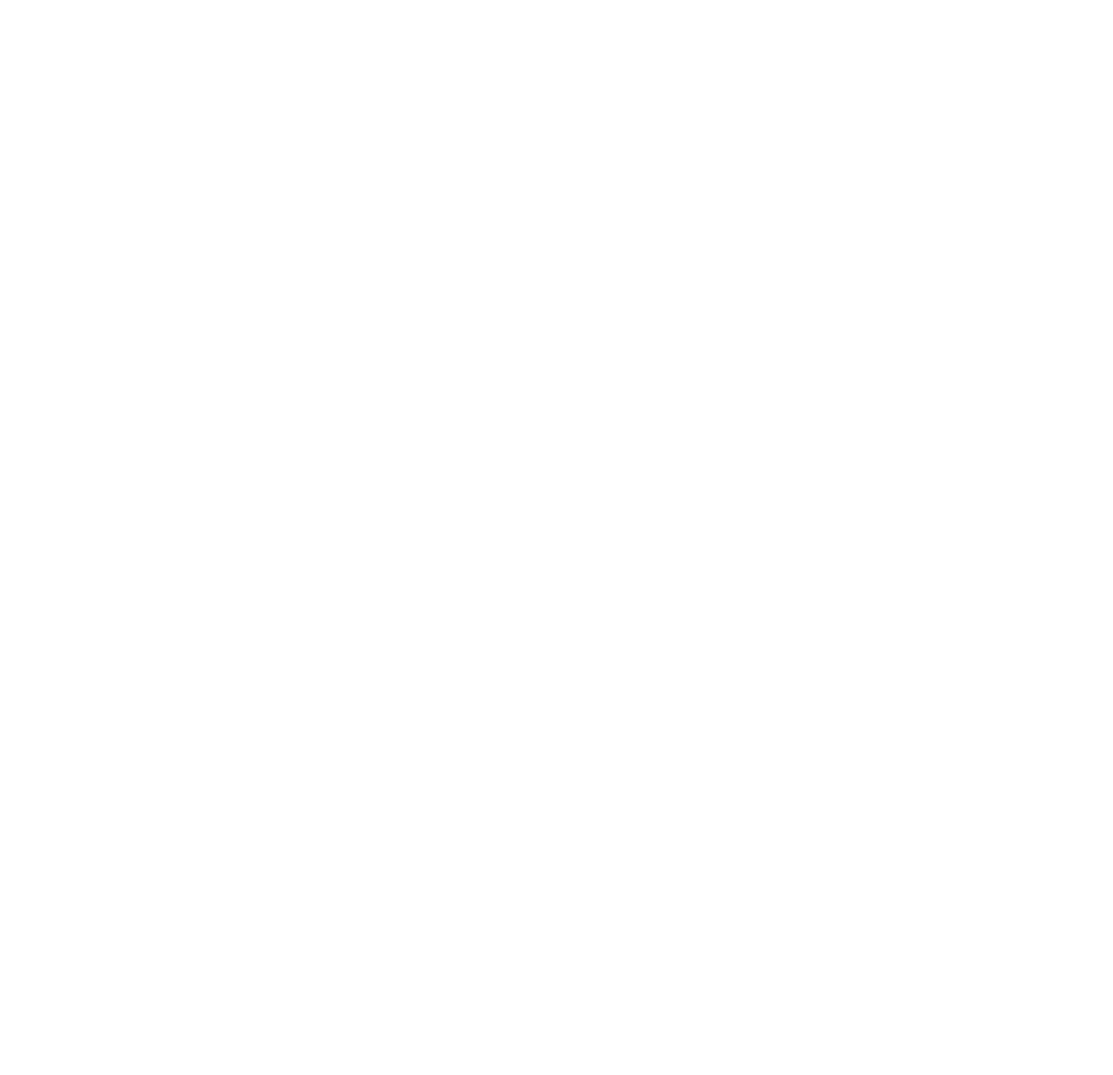
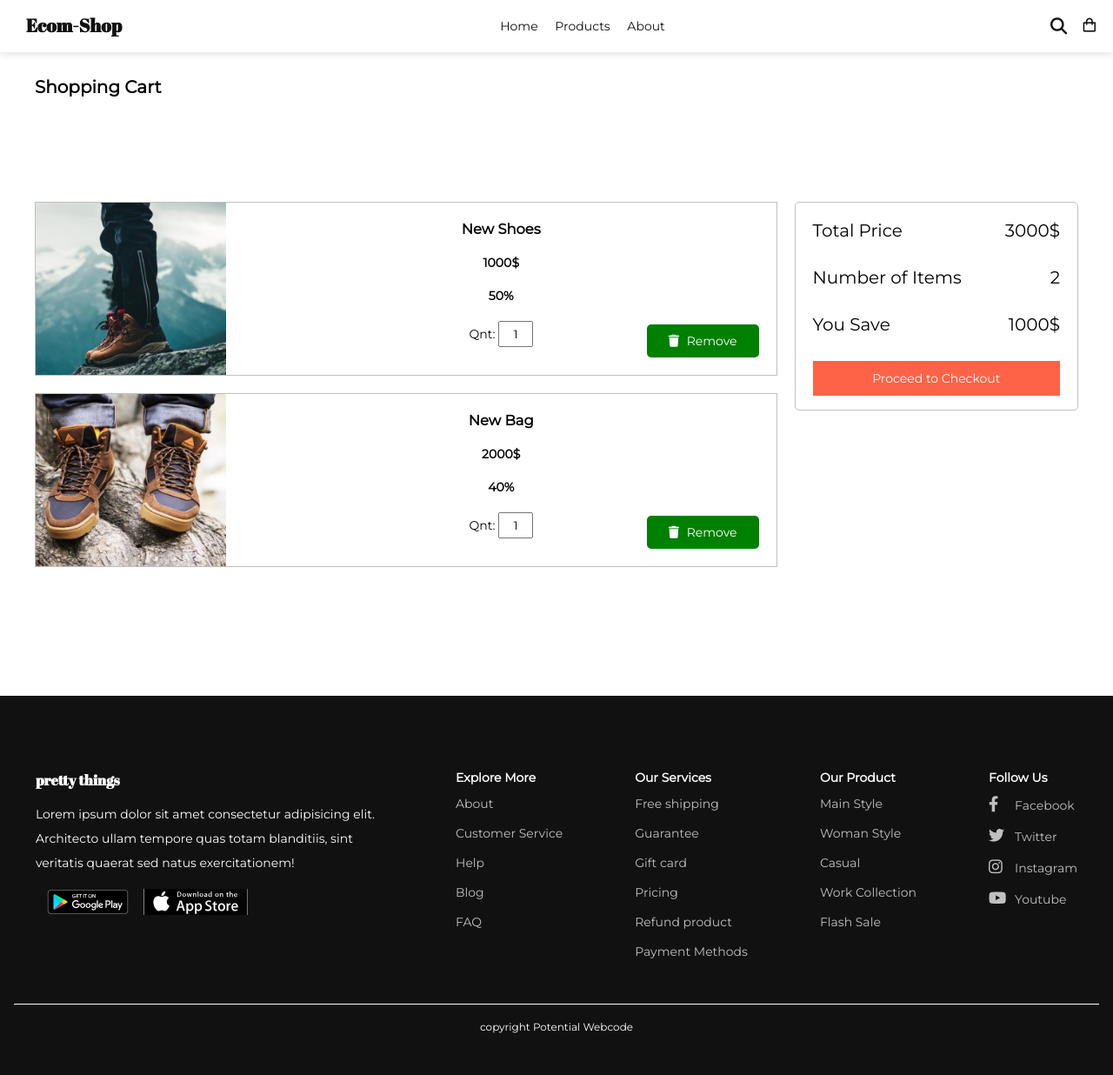
Before and after one commit to Manologue/ecom-1, a PHP site: page /cart.html in a window 1280 px wide. Before the commit the page is empty. Shown: the whole page at 87% size. Before the commit the page ends 800 px from the top, so only its background shows below. Run offline with PHP 8.4, Linux system fonts and the light colour scheme; some libraries are stand-ins or nearby versions.

Commit message:
adding cart links and cart page

```diff
--- a/cart.html
+++ b/cart.html
@@ -4,7 +4,224 @@
     <meta charset="UTF-8" />
     <meta http-equiv="X-UA-Compatible" content="IE=edge" />
     <meta name="viewport" content="width=device-width, initial-scale=1.0" />
-    <title>Document</title>
+
+    <!-- style -->
+    <link rel="stylesheet" href="css/style.css" />
+    <!-- icons font awesome -->
+    <link
+      rel="stylesheet"
+      href="https://cdnjs.cloudflare.com/ajax/libs/font-awesome/6.1.1/css/all.min.css"
+    />
+    <!-- swiper js -->
+    <link
+      rel="stylesheet"
+      href="https://unpkg.com/swiper@8/swiper-bundle.min.css"
+    />
+    <!-- Box icons -->
+    <link
+      href="https://unpkg.com/boxicons@2.1.1/css/boxicons.min.css"
+      rel="stylesheet"
+    />
+    <title>Proud</title>
   </head>
-  <body></body>
+  <body>
+    <!-- navbar -->
+    <nav>
+      <!-- adding burger menu -->
+      <div class="menu-toggle">
+        <span class="bar"></span>
+        <span class="bar"></span>
+        <span class="bar"></span>
+      </div>
+      <h2 class="logo">Ecom-Shop</h2>
+      <div class="menu-list">
+        <a href="index.html">Home</a>
+        <!-- <a href="#collection">Collection</a> -->
+        <a href="products.html">Products</a>
+        <!-- <a href="#offers">Offers</a> -->
+        <!-- <a href="#contact">Contact</a> -->
+        <!-- <a href="#news">News</a> -->
+        <a href="about.html">About</a>
+      </div>
+      <div class="menu-right">
+        <div class="search">
+          <button class="btn btn-menu">
+            <i class="fas fa-search"></i>
+          </button>
+        </div>
+
+        <div class="cart">
+          <a href="./cart.html">
+            <button class="btn btn-menu">
+              <i class="bx bx-shopping-bag"></i>
+            </button>
+          </a>
+          <!-- adding cart list-->
+          <div class="cart-content">
+            <a href="#">
+              <div class="cart-detail">
+                <img class="cart-image" src="./images/pic1.jpg" alt="" />
+                <div class="cart-text">
+                  <h4>One Set Workout</h4>
+                  <p>2 items</p>
+                </div>
+                <h4>$120</h4>
+              </div>
+            </a>
+            <a href="#">
+              <div class="cart-detail">
+                <img class="cart-image" src="./images/pic2.jpg" alt="" />
+                <div class="cart-text">
+                  <h4>Knit Wear Yellow</h4>
+                  <p>1 items</p>
+                </div>
+                <h4>$120</h4>
+              </div>
+            </a>
+            <a href="#">
+              <div class="cart-detail">
+                <img class="cart-image" src="./images/pic3.jpg" alt="" />
+                <div class="cart-text">
+                  <h4>Pink Strip Dress</h4>
+                  <p>1 items</p>
+                </div>
+                <h4>$120</h4>
+              </div>
+            </a>
+          </div>
+        </div>
+      </div>
+    </nav>
+    <!-- cart -->
+    <section class="cart-section">
+      <div class="container">
+        <h1>Shopping Cart</h1>
+
+        <div class="cart">
+          <div class="products">
+            <div class="product">
+              <img src="./images/card2.jpg" />
+
+              <div class="product-info">
+                <h3 class="product-name">New Shoes</h3>
+
+                <h4 class="product-price">1000$</h4>
+
+                <h4 class="product-offer">50%</h4>
+
+                <p class="product-quantity">Qnt: <input value="1" name="" /></p>
+
+                <p class="product-remove">
+                  <i class="fa fa-trash" aria-hidden="true"></i>
+
+                  <span class="remove">Remove</span>
+                </p>
+              </div>
+            </div>
+
+            <div class="product">
+              <img src="./images/card3.jpg" />
+
+              <div class="product-info">
+                <h3 class="product-name">New Bag</h3>
+
+                <h4 class="product-price">2000$</h4>
+
+                <h4 class="product-offer">40%</h4>
+
+                <p class="product-quantity">Qnt: <input value="1" name="" /></p>
+
+                <p class="product-remove">
+                  <i class="fa fa-trash" aria-hidden="true"></i>
+
+                  <span class="remove">Remove</span>
+                </p>
+              </div>
+            </div>
+          </div>
+
+          <div class="cart-total">
+            <p>
+              <span>Total Price</span>
+
+              <span>3000$</span>
+            </p>
+
+            <p>
+              <span>Number of Items</span>
+
+              <span>2</span>
+            </p>
+
+            <p>
+              <span>You Save</span>
+
+              <span>1000$</span>
+            </p>
+
+            <a href="#">Proceed to Checkout</a>
+          </div>
+        </div>
+      </div>
+    </section>
+
+    <!-- footer -->
+    <footer>
+      <div class="footer-wrapper">
+        <div class="footer-card">
+          <h3>pretty things</h3>
+          <p>
+            Lorem ipsum dolor sit amet consectetur adipisicing elit. Architecto
+            ullam tempore quas totam blanditiis, sint veritatis quaerat sed
+            natus exercitationem!
+          </p>
+          <div class="download-apps">
+            <img src="./images/Google_Play-Badge-Logo.wine.svg" alt="" />
+            <img
+              src="./images/download-on-the-app-store-apple-logo-svgrepo-com.svg"
+              alt=""
+            />
+          </div>
+        </div>
+        <div class="footer-card">
+          <h4>Explore More</h4>
+          <a href="#">About</a>
+          <a href="#">Customer Service</a>
+          <a href="#">Help</a>
+          <a href="#">Blog</a>
+          <a href="#">FAQ</a>
+        </div>
+        <div class="footer-card">
+          <h4>Our Services</h4>
+          <a href="#">Free shipping</a>
+          <a href="#">Guarantee</a>
+          <a href="#">Gift card</a>
+          <a href="#">Pricing</a>
+          <a href="#">Refund product</a>
+          <a href="#">Payment Methods</a>
+        </div>
+        <div class="footer-card">
+          <h4>Our Product</h4>
+          <a href="#">Main Style</a>
+          <a href="#">Woman Style</a>
+          <a href="#">Casual</a>
+          <a href="#">Work Collection</a>
+          <a href="#">Flash Sale</a>
+        </div>
+        <div class="footer-card">
+          <h4>Follow Us</h4>
+          <a href="#"><i class="fab fa-facebook-f social-media"></i>Facebook</a>
+          <a href="#"><i class="fab fa-twitter social-media"></i>Twitter</a>
+          <a href="#"><i class="fab fa-instagram social-media"></i>Instagram</a>
+          <a href="#"><i class="fab fa-youtube social-media"></i>Youtube</a>
+        </div>
+      </div>
+      <hr class="divider" />
+      <p class="copyright">copyright Potential Webcode</p>
+    </footer>
+    <!-- js -->
+    <script src="https://unpkg.com/swiper@8/swiper-bundle.min.js"></script>
+    <script src="https://unpkg.com/isotope-layout@3/dist/isotope.pkgd.js"></script>
+    <script type="module" src="./js/app.js"></script>
+  </body>
 </html>
--- a/css/style.css
+++ b/css/style.css
@@ -46,9 +46,9 @@ a {
   text-decoration: none;
   color: var(--fontColor);
 }
-img {
+/* img {
   display: block;
-}
+} */
 
 /*
 =============
@@ -1244,7 +1244,7 @@ MOBILE DISPLAY
   position: absolute;
   top: -10%;
   left: 0;
-  color: var(--spanColor);
+  color: var(--lightPrimaryColor);
 }
 
 .single-product-container h2,
@@ -1371,3 +1371,200 @@ MOBILE DISPLAY
   margin: 2rem;
   text-align: center;
 }
+
+/*********************** cart page ***********************/
+.cart-section .container {
+  max-width: 1200px;
+  min-height: 100vh;
+
+  margin: 0 auto;
+}
+.cart-section .container > h1 {
+  padding: 80px 0;
+  font-size: 20px;
+}
+
+.cart-section .cart {
+  display: flex;
+}
+
+.cart-section .products {
+  flex: 0.75;
+}
+
+.cart-section .product {
+  display: flex;
+
+  width: 100%;
+
+  height: 200px;
+  padding: 0;
+  overflow: hidden;
+
+  border: 1px solid silver;
+
+  margin-bottom: 20px;
+  transition: var(--transition);
+}
+
+.cart-section .product:hover {
+  border: none;
+
+  box-shadow: 2px 2px 4px rgba(0, 0, 0, 0.2);
+
+  transform: scale(1.01);
+}
+
+.cart-section .product > img {
+  width: 300px;
+
+  height: 200px;
+
+  object-fit: cover;
+}
+
+.cart-section .product > img:hover {
+  transform: scale(1.04);
+}
+
+.cart-section .product-info {
+  padding: 20px;
+
+  width: 100%;
+
+  position: relative;
+}
+
+.cart-section .product-name,
+.cart-section .product-price,
+.cart-section .product-offer {
+  margin-bottom: 20px;
+}
+
+.cart-section .product-remove {
+  position: absolute;
+
+  bottom: 20px;
+
+  right: 20px;
+
+  padding: 10px 25px;
+
+  background-color: green;
+
+  color: white;
+
+  cursor: pointer;
+
+  border-radius: 5px;
+
+  transition: var(--transition);
+}
+
+.cart-section .product-remove:hover {
+  background-color: white;
+
+  color: green;
+
+  font-weight: 600;
+
+  border: 1px solid green;
+}
+
+.cart-section .product-quantity > input {
+  width: 40px;
+
+  padding: 5px;
+
+  text-align: center;
+}
+
+.cart-section .fa {
+  margin-right: 5px;
+}
+
+.cart-section .cart-total {
+  flex: 0.25;
+
+  margin-left: 20px;
+
+  padding: 20px;
+
+  height: 240px;
+
+  border: 1px solid silver;
+
+  border-radius: 5px;
+}
+
+.cart-section .cart-total p {
+  display: flex;
+
+  justify-content: space-between;
+
+  margin-bottom: 30px;
+
+  font-size: 20px;
+}
+
+.cart-section .cart-total a {
+  display: block;
+
+  text-align: center;
+
+  height: 40px;
+
+  line-height: 40px;
+
+  background-color: tomato;
+
+  color: white;
+
+  text-decoration: none;
+
+  transition: var(--transition);
+}
+
+.cart-section .cart-total a:hover {
+  background-color: red;
+}
+
+@media screen and (max-width: 700px) {
+  .cart-section .remove {
+    display: none;
+  }
+
+  .cart-section .product {
+    height: 150px;
+  }
+
+  .cart-section .product > img {
+    height: 150px;
+
+    width: 200px;
+  }
+
+  .cart-section .product-name,
+  .cart-section .product-price,
+  .cart-section .product-offer {
+    margin-bottom: 10px;
+  }
+}
+
+@media screen and (max-width: 900px) {
+  .cart-section .cart {
+    flex-direction: column;
+  }
+
+  .cart-section .cart-total {
+    margin-left: 0;
+
+    margin-bottom: 20px;
+  }
+}
+
+@media screen and (max-width: 1220px) {
+  .cart-section .container {
+    max-width: 95%;
+  }
+}
```
Also changed, not shown: index.html (+9 -5 lines), product.html (+5 -3 lines), products.html (+5 -3 lines).
